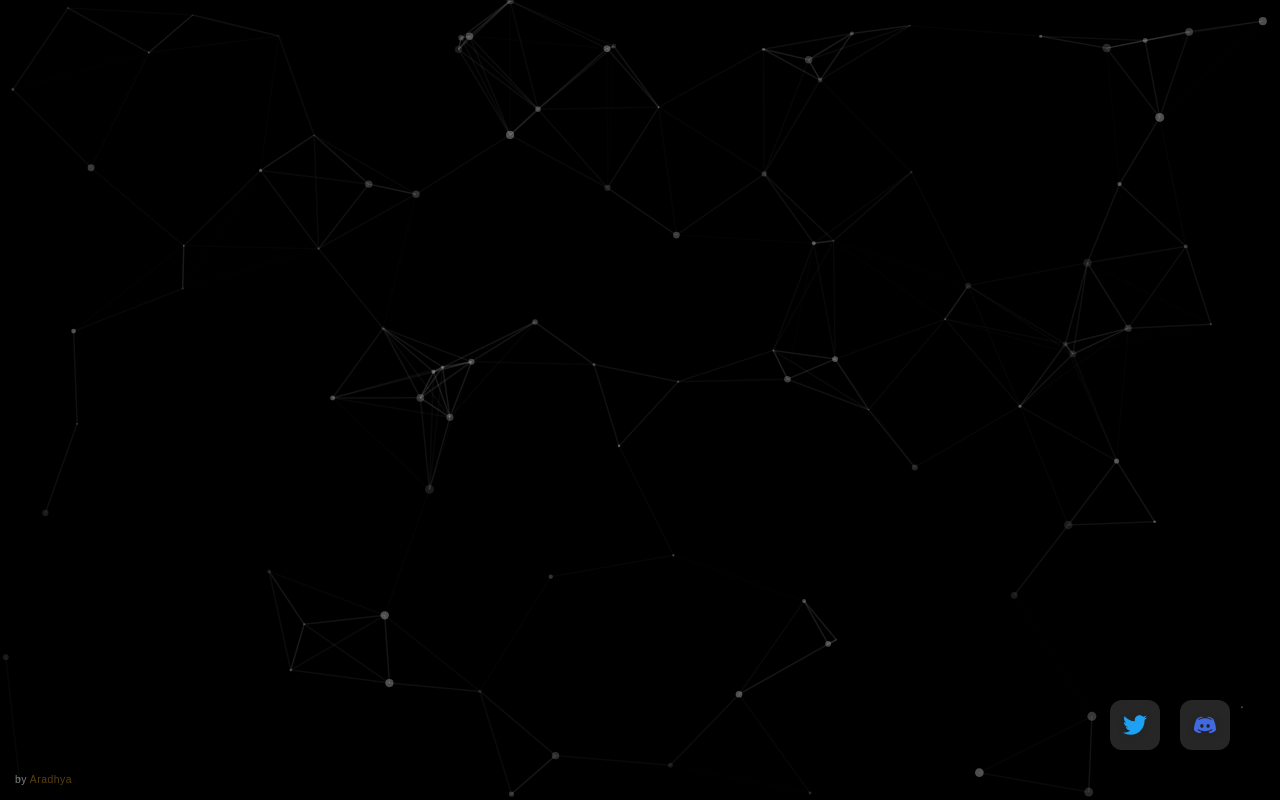
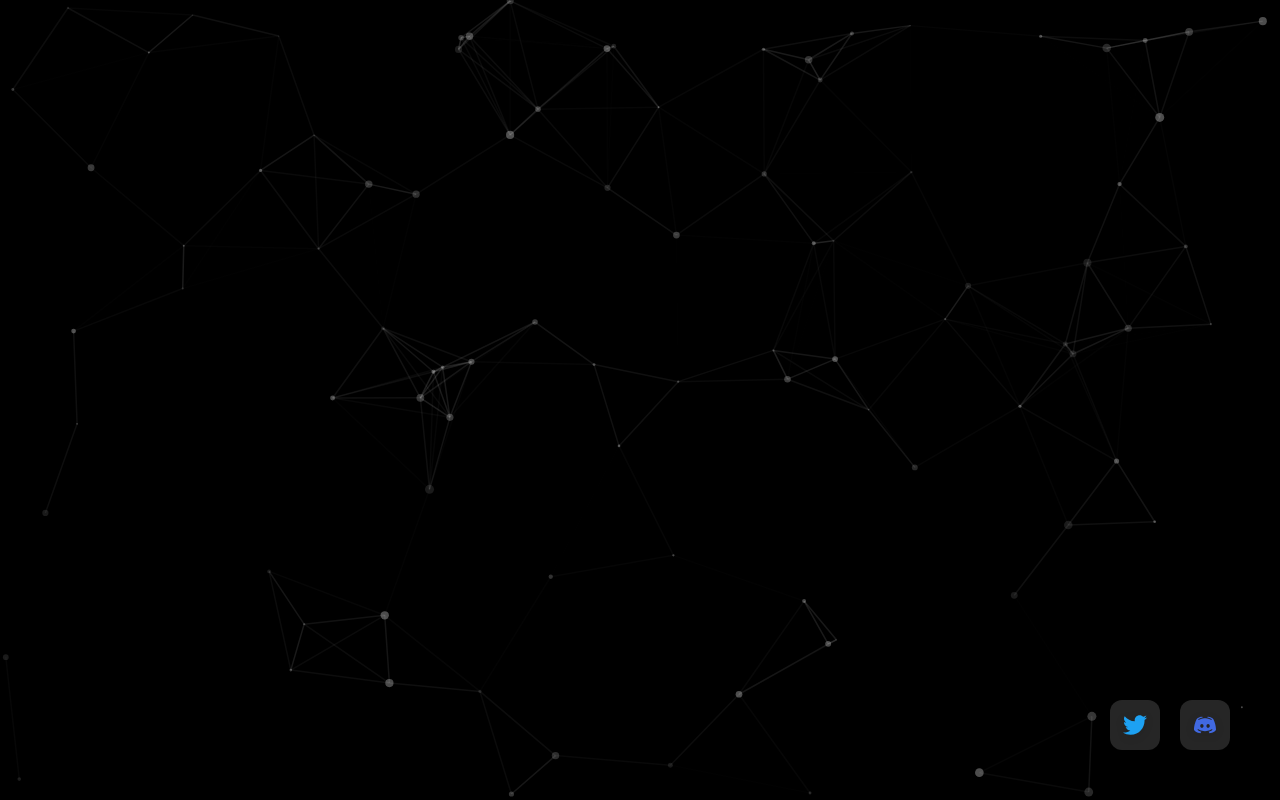
Before and after one commit to ARADHYAKASHIV/Kanjix, a React (Create React App) app in the folder Kanjix/: page / in a window 1280 px wide. Built offline with nearby package versions, Linux system fonts and the light colour scheme; a web font is replaced by a local one.

Commit message:
Remove commented-out Signature component from App.js

```diff
--- a/Kanjix/src/App.js
+++ b/Kanjix/src/App.js
@@ -442,53 +442,53 @@ const PageFill = styled.div`
 `;
 
 // Add this styled component for the signature
-const Signature = styled.div`
-  position: fixed;
-  bottom: 15px;
-  left: 15px;
-  font-family: 'Orbitron', sans-serif;
-  font-size: 0.65rem;
-  color: rgba(255, 255, 255, 0.5);
-  z-index: 10;
-  opacity: 0;
-  animation: fadeIn 0.5s ease forwards;
-  animation-delay: 2s;
-  letter-spacing: 0.5px;
+// const Signature = styled.div`
+//   position: fixed;
+//   bottom: 15px;
+//   left: 15px;
+//   font-family: 'Orbitron', sans-serif;
+//   font-size: 0.65rem;
+//   color: rgba(255, 255, 255, 0.5);
+//   z-index: 10;
+//   opacity: 0;
+//   animation: fadeIn 0.5s ease forwards;
+//   animation-delay: 2s;
+//   letter-spacing: 0.5px;
 
-  @keyframes fadeIn {
-    from {
-      opacity: 0;
-      transform: translateY(10px);
-    }
-    to {
-      opacity: 1;
-      transform: translateY(0);
-    }
-  }
+//   @keyframes fadeIn {
+//     from {
+//       opacity: 0;
+//       transform: translateY(10px);
+//     }
+//     to {
+//       opacity: 1;
+//       transform: translateY(0);
+//     }
+//   }
 
-  a {
-    color: rgba(218, 165, 32, 0.4);
-    text-decoration: none;
-    transition: color 0.3s ease;
+//   a {
+//     color: rgba(218, 165, 32, 0.4);
+//     text-decoration: none;
+//     transition: color 0.3s ease;
 
-    &:hover {
-      color: rgba(255, 255, 255, 0.6);
-    }
-  }
+//     &:hover {
+//       color: rgba(255, 255, 255, 0.6);
+//     }
+//   }
 
-  @media (max-width: 768px) {
-    bottom: 12px;
-    left: 50%;
-    transform: translateX(-50%);
-    font-size: 0.6rem;
-  }
+//   @media (max-width: 768px) {
+//     bottom: 12px;
+//     left: 50%;
+//     transform: translateX(-50%);
+//     font-size: 0.6rem;
+//   }
 
-  @media (max-width: 480px) {
-    bottom: 10px;
-    left: 10px;
-    font-size: 0.55rem;
-  }
-`;
+//   @media (max-width: 480px) {
+//     bottom: 10px;
+//     left: 10px;
+//     font-size: 0.55rem;
+//   }
+// `;
 
 function App() {
   const [currentColorScheme, setCurrentColorScheme] = useState(colorSchemes.default);
@@ -734,9 +734,9 @@ function App() {
         style={{ '--mouse-x': mousePos.x, '--mouse-y': mousePos.y }}
       />
 
-      <Signature>
-        by <a href="https://aradhya.vercel.app/" target="_blank" rel="noopener noreferrer">Aradhya</a>
-      </Signature>
+      {/* <Signature>
+       by <a href="https://aradhya.vercel.app/" target="_blank" rel="noopener noreferrer">Aradhya</a>
+      </Signature> */}
     </AppContainer>
   );
 }
```
